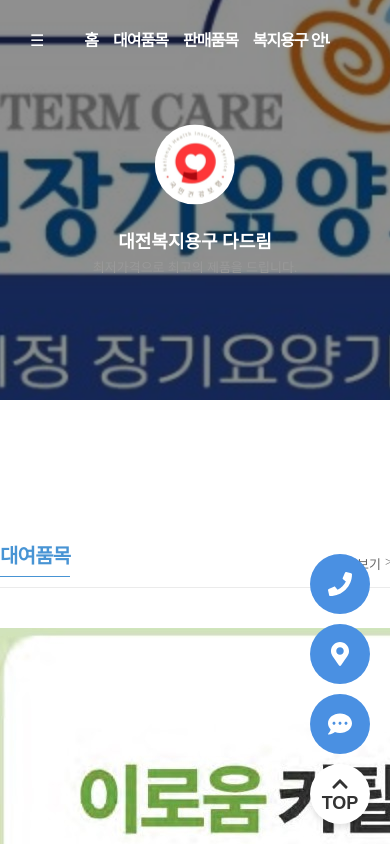
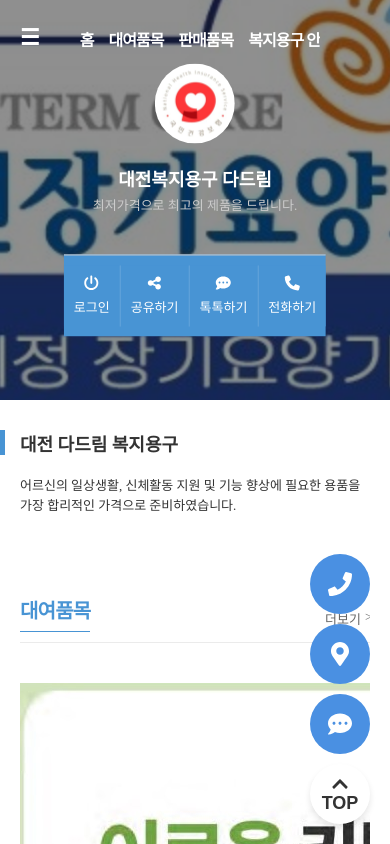
Before and after one commit to ssojeongg/dadream, a React (Vite) app: page / in a window 390 px wide. Shown: the top 844 px of the page. Built offline with nearby package versions, Linux system fonts and the light colour scheme.

Commit message:
Info.jsx
Info.jsx

```diff
--- a/package.json
+++ b/package.json
@@ -10,6 +10,8 @@
     "preview": "vite preview"
   },
   "dependencies": {
+    "@fortawesome/free-solid-svg-icons": "^6.7.2",
+    "@fortawesome/react-fontawesome": "^0.2.2",
     "react": "^18.3.1",
     "react-dom": "^18.3.1",
     "react-floating-action-button": "^1.0.5",
--- a/src/assets/css/Info.css
+++ b/src/assets/css/Info.css
@@ -57,3 +57,6 @@
   line-height: 1.89;
   letter-spacing: -.6px;
 }
+.icon_menu {
+  display: none;
+}
--- /dev/null
+++ b/src/assets/css/Main.css
@@ -0,0 +1,3 @@
+.info_intro_mobile {
+  display: none;
+}
--- a/src/assets/css/Sidebar.css
+++ b/src/assets/css/Sidebar.css
@@ -35,6 +35,9 @@
   padding: 0px 0px 34px 0px;
   gap: 10px;
 }
+.sidebar_area img {
+  display: none;
+}
 .sidebar_area .logo {
   font-size: 20px;
   font-weight: bold;
@@ -54,6 +57,9 @@
   background-color: none;
   color: #fff;
 }
+.icon_menu {
+  display: none;
+}
 /* ✅ 사이드바 메뉴 스타일 */
 .Sidebar ul {
   list-style: none;
@@ -68,7 +74,7 @@
   color: #fff;
   font-size: 16px;
   font-weight: bold;
-  border-bottom: 1px solid rgba(255, 255, 255, 0.1);
+  border-bottom: 1px solid rgba(255,255,255,.2);
   cursor: pointer;
   text-align: left;
   padding: 22px 0;
--- a/src/assets/responsive/R_Header.css
+++ b/src/assets/responsive/R_Header.css
@@ -9,7 +9,7 @@
     color: #fafafa;
   }
   .Header .inner:nth-last-of-type(1) {
-    padding: 0 30px;
+    padding: 0 20px;
     border-bottom: none;
   }
   .nav_wrap {
@@ -23,6 +23,11 @@
     padding-right: 40px;
     color: #fff;
   }
+  .Nav > div:nth-of-type(1) {
+    font-size: 22px;
+    font-weight: bold;
+    padding-bottom: 4px;
+  }
   .Nav ul {
 
   }
--- a/src/assets/responsive/R_Info.css
+++ b/src/assets/responsive/R_Info.css
@@ -1,4 +1,7 @@
 @media (max-width:767px) {
+  .Info {
+    padding-top: 30px;
+  }
   .Info > .inner {
     flex-direction: column;
     text-align: center;
@@ -23,7 +26,38 @@
     font-size: 18px;
     color: #fff;
   }
+  .Info > .inner > .info_site > .info_detail > .description {
+    color: #ccc;
+  }
   .Info > .inner > .info_intro {
     display: none;
   }
+  .icon_menu {
+    display: flex;
+    justify-content: center;
+    background-color: var(--color-blue);
   }
+
+  .menu_item {
+    background-color: var(--color-blue);
+    text-align: center;
+    padding: 10px;
+  }
+
+  .menu_item:last-child {
+    border-right: none;
+  }
+
+  .icon {
+    font-size: 15px;
+    color: #fff;
+  }
+
+  .label {
+    display: block;
+    margin-top: 5px;
+    font-size: 13px;
+    color: #fff;
+    white-space: nowrap;
+  }
+}
--- /dev/null
+++ b/src/assets/responsive/R_Main.css
@@ -0,0 +1,28 @@
+@media (max-width:767px) {
+  .Main > .inner {
+    padding: 0 20px;
+  }
+  .info_intro_mobile {
+    display: block;
+  }
+  .info_intro_mobile .info_title {
+    font-weight: bold;
+    font-size: 18px;
+    position: relative;
+  }
+  .info_intro_mobile .info_title::before {
+    display: inline-block;
+    content: '';
+    height: 25px;
+    width: 5px;
+    background-color: var(--color-blue);
+    position: absolute;
+    top: 0;
+    left: -20px;
+  }
+  .info_intro_mobile .info_txt {
+    padding-top: 20px;
+    line-height: 1.5;
+
+  }
+}
--- /dev/null
+++ b/src/assets/responsive/R_Sidebar.css
@@ -0,0 +1,93 @@
+@media (max-width:767px) {
+  .Sidebar {
+    position: fixed;
+    top: 0;
+    left: 0;
+    width: 300px;
+    height: 100%;
+    background-color: var(--color-blue);
+    z-index: 1000;
+    padding: 0;
+    display: none; /* 기본적으로 숨김 */
+  }
+  .sidebar_area {
+    color: #fff;
+    display: flex;
+    justify-content: right;
+    align-items:start;
+  }
+  .sidebar_area > .sidebar_area_left {
+    display: flex;
+    justify-content: center;
+    align-items: center;
+    flex-direction: column;
+    padding-right: 20px;
+    padding-top: 10px;
+    gap: 10px;
+  }
+  .sidebar_area img {
+    display: block;
+    width: 80px;
+    height: 80px;
+    border-radius: 50%;
+  }
+  .sidebar_area .logo {
+    font-size: 15px;
+  }
+  .sidebar_area .sidebar_close {
+    background-color: var(--color-blue);
+    text-align: center;
+  }
+  .icon_menu {
+    display: block;
+    display: flex;
+    justify-content: center;
+    background-color: var(--color-blue);
+    padding: 10px 0;
+    border-top: 1px solid #ccc;
+  }
+
+  .menu_item {
+    flex: 1;
+    text-align: center;
+    padding: 5px 0;
+    border-right: 1px solid rgba(255,255,255,.2);
+  }
+
+  .menu_item:last-child {
+    border-right: none;
+  }
+
+  .icon {
+    font-size: 18px;
+    color: #fff;
+  }
+
+  .label {
+    display: block;
+    margin-top: 5px;
+    font-size: 13px;
+    color: #fff;
+    white-space: nowrap;
+  }
+  .Sidebar ul {
+    background-color: #fff;
+    color: var(--color-gray);
+  }
+  .sidebar {
+    padding: 10px;
+    margin-left: 20px;
+    background-color: #fff;
+    color: var(--color-gray);
+    font-size: 16px;
+    font-weight: bold;
+    border-bottom: 1px solid rgba(255, 255, 255, 0.1);
+    cursor: pointer;
+    text-align: left;
+    padding: 22px 0;
+    position: relative;
+  }
+  .side_subbar {
+
+  }
+}
--- a/src/components/Info.jsx
+++ b/src/components/Info.jsx
@@ -2,6 +2,16 @@
 import"../assets/responsive/R_Info.css";
 
 import logo from "../assets/img/mosaJiE9TD.jpeg"
+
+import { FontAwesomeIcon } from "@fortawesome/react-fontawesome";
+import { faPowerOff, faShareAlt, faCommentDots, faPhone } from "@fortawesome/free-solid-svg-icons";
+
+const menuItems = [
+  { icon: faPowerOff, label: "로그인" },
+  { icon: faShareAlt, label: "공유하기" },
+  { icon: faCommentDots, label: "톡톡하기" },
+  { icon: faPhone, label: "전화하기" },
+];
 
 const Info = () => {
   return (
@@ -20,6 +30,14 @@
           <p className="info_title">대전 다드림 복지용구</p>
           <p className="info_txt">어르신의 일상생활, 신체활동 지원 및 기능 향상에 필요한 용품을 가장 합리적인 가격으로 준비하였습니다.</p>
         </div>
+          <div className="icon_menu">
+              {menuItems.map((item, index) => (
+                <div key={index} className="menu_item">
+                  <FontAwesomeIcon icon={item.icon} className="icon" />
+                  <p className="label">{item.label}</p>
+                </div>
+              ))}
+          </div>
       </div>
     </div>
   )
--- a/src/components/Sidebar.jsx
+++ b/src/components/Sidebar.jsx
@@ -1,5 +1,10 @@
 import '../assets/css/Sidebar.css';
+import '../assets/responsive/R_Sidebar.css'
+import logo from "../assets/img/mosaJiE9TD.jpeg"
 import { useState } from 'react';
+
+import { FontAwesomeIcon } from "@fortawesome/react-fontawesome";
+import { faPowerOff, faShareAlt, faCommentDots, faPhone } from "@fortawesome/free-solid-svg-icons";
 
 const Sidebar = ({ isOpen, onClose }) => {
   const [openMenu, setOpenMenu] = useState(null);
@@ -25,14 +30,31 @@
     { id: 8, title: "sns", subMenu: [] },
     { id: 9, title: "다드림복지용구 안내", subMenu: [] },
   ];
+  const menuItems = [
+    { icon: faPowerOff, label: "로그인" },
+    { icon: faShareAlt, label: "공유하기" },
+    { icon: faCommentDots, label: "톡톡하기" },
+    { icon: faPhone, label: "전화하기" },
+  ];
 
   return (
     <div className={`Sidebar ${isOpen ? 'show' : ''}`}>
       <div className="inner">
         <div className="sidebar_area">
-          <div className="logo">대전복지용구 다드림</div>
+          <div className="sidebar_area_left">
+            <img src={logo} />
+            <div className="logo">대전복지용구 다드림</div>
+          </div>
           <button className="sidebar_close" onClick={onClose}>✕</button>
         </div>
+        <div className="icon_menu">
+      {menuItems.map((item, index) => (
+        <div key={index} className="menu_item">
+          <FontAwesomeIcon icon={item.icon} className="icon" />
+          <span className="label">{item.label}</span>
+        </div>
+      ))}
+    </div>
       </div>
       <ul>
         {menus.map((menu) => (
--- a/src/layout/Main.jsx
+++ b/src/layout/Main.jsx
@@ -1,3 +1,6 @@
+import '../assets/css/Main.css'
+import '../assets/responsive/R_Main.css'
+
 import Info from '../components/Info'
 import Summary from '../components/Summary'
 
@@ -9,10 +12,16 @@
 const Main = () => {
   return (
     <div className="Main">
-      <Info />
-      <Summary title={"대여품목"} more={"더보기"} hover_img={goyk30} detail={"전동침대 / 수동휠체어 / 욕창예방매트리스"}/>
-      <Summary title={"다드림복지용구 안내"} more={"더보기"} hover_img={wjjrv} />
-      <Banner />
+      <div className="inner">
+        <Info />
+        <div className="info_intro_mobile">
+          <p className="info_title">대전 다드림 복지용구</p>
+          <p className="info_txt">어르신의 일상생활, 신체활동 지원 및 기능 향상에 필요한 용품을 가장 합리적인 가격으로 준비하였습니다.</p>
+        </div>
+        <Summary title={"대여품목"} more={"더보기"} hover_img={goyk30} detail={"전동침대 / 수동휠체어 / 욕창예방매트리스"}/>
+        <Summary title={"다드림복지용구 안내"} more={"더보기"} hover_img={wjjrv} />
+        <Banner />
+      </div>
     </div>
   )
 }
```
Also changed, not shown: 1 other file (tests, documents, lock files or other folders). Lines whose indentation alone changed are shown as unchanged.
